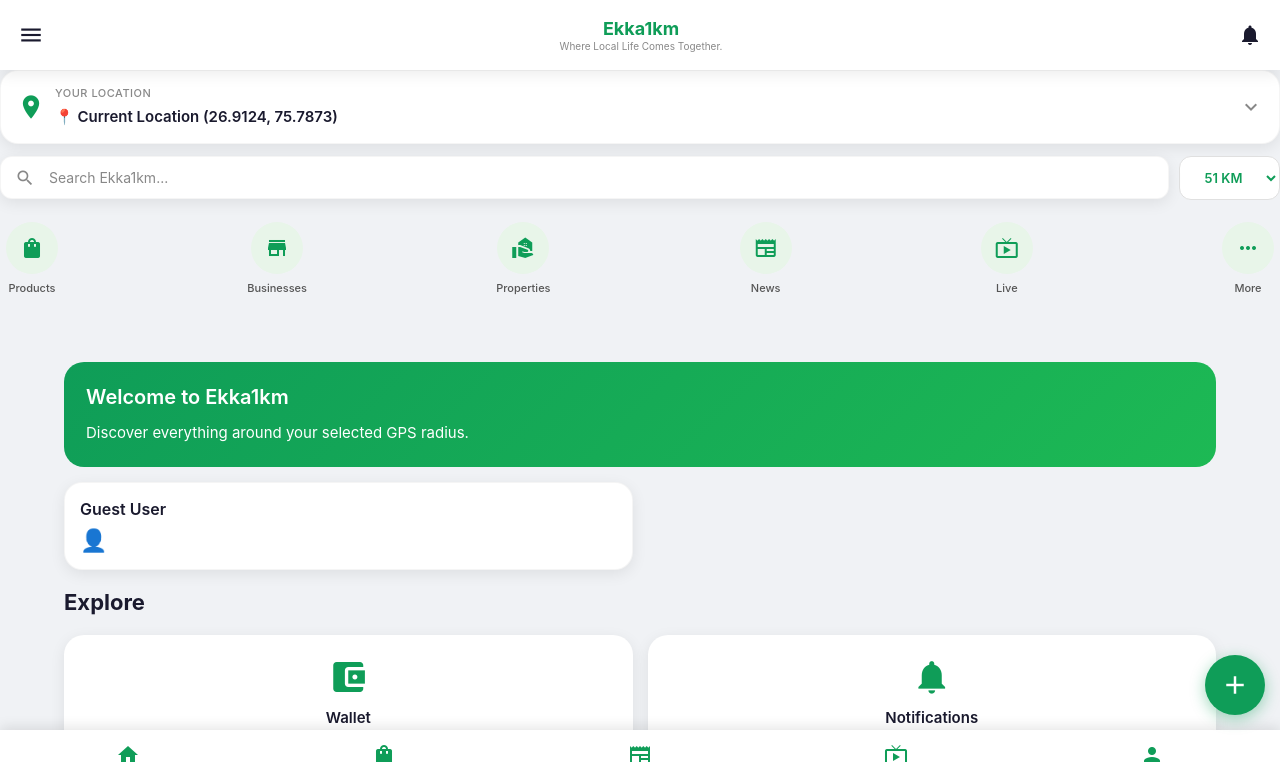
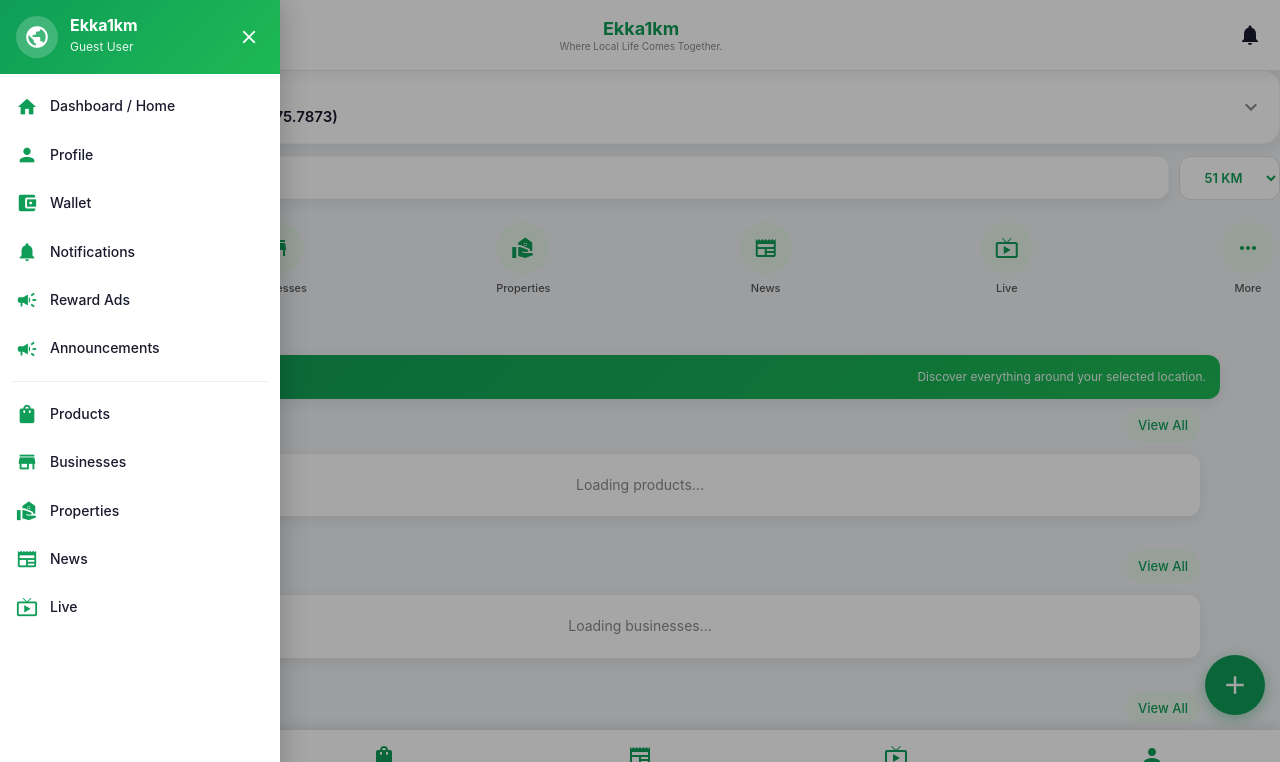
Before and after one commit to ikka1km-platform/Ekka1km_Development, a plain HTML site: page Frontend/index.html in a window 1280 px wide. Both pictures are taken after a click on the element "menu". Shown: the top 762 px of the page. Drawn offline with Linux system fonts and the light colour scheme.

Commit message:
Complete UI UX Stage 3E - home cleanup and side drawer

```diff
--- a/Frontend/App.js
+++ b/Frontend/App.js
@@ -50,6 +50,64 @@
 
 /*
 ============================================================
+SIDE DRAWER (Stage 3E)
+============================================================
+*/
+
+function openSideDrawer() {
+  const drawer = document.getElementById("sideDrawer");
+  const backdrop = document.getElementById("drawerBackdrop");
+  if (!drawer || !backdrop) return;
+
+  drawer.classList.add("open");
+  backdrop.classList.add("open");
+  document.body.style.overflow = "hidden";
+}
+
+function closeSideDrawer() {
+  const drawer = document.getElementById("sideDrawer");
+  const backdrop = document.getElementById("drawerBackdrop");
+  if (!drawer || !backdrop) return;
+
+  drawer.classList.remove("open");
+  backdrop.classList.remove("open");
+  document.body.style.overflow = "";
+}
+
+function navigateFromDrawer(pageId) {
+  closeSideDrawer();
+  setTimeout(() => openPage(pageId), 180);
+}
+
+function refreshDrawerIdentity() {
+  const nameEl = document.getElementById("drawerUserName");
+  const balanceEl = document.getElementById("drawerBalance");
+  if (!nameEl && !balanceEl) return;
+
+  const userData = localStorage.getItem(CONFIG.STORAGE_KEYS.USER_NEW);
+  const sessionData = localStorage.getItem(CONFIG.STORAGE_KEYS.SESSION);
+  let user = null;
+  if (userData) {
+    try { user = JSON.parse(userData); } catch (e) { /* silent */ }
+  } else if (sessionData) {
+    try { user = JSON.parse(sessionData); } catch (e) { /* silent */ }
+  }
+
+  if (nameEl) {
+    nameEl.textContent = user && user.name ? user.name : "Guest User";
+  }
+
+  if (balanceEl && user) {
+    const wallet = user.walletBalance || 0;
+    const coins = user.coins || 0;
+    balanceEl.textContent = "₹" + wallet + " | " + coins + " coins";
+    balanceEl.style.display = (wallet || coins) ? "block" : "none";
+  }
+}
+
+
+/*
+============================================================
 PAGE NAVIGATION
 ============================================================
 */
@@ -88,7 +146,6 @@
       "bottomNav"
     );
 
-  // Toggle global discovery bar mode
   const disco =
     document.getElementById(
       "globalDisco"
@@ -194,7 +251,7 @@
 
         if (gpsText) {
           gpsText.innerText =
-            `GPS: ${CURRENT_LAT.toFixed(4)}, ${CURRENT_LNG.toFixed(4)}`;
+            "GPS: " + CURRENT_LAT.toFixed(4) + ", " + CURRENT_LNG.toFixed(4);
         }
 
         loadAll();
@@ -325,6 +382,7 @@
 function loadAll() {
 
   refreshLoginUI();
+  refreshDrawerIdentity();
 
   if (
     typeof loadProducts ===
@@ -410,7 +468,6 @@
     loadPromotedNearYou();
   }
 
-  // Phase 4: Load PIP Queue after a short delay
   if (typeof loadPipQueue === "function") {
     setTimeout(function() {
       console.log("Phase4: PIP initialization started");
@@ -474,7 +531,6 @@
 
   var html = '';
 
-  // Profile Card
   html += '<div class="dashboardProfileCard">';
   html += '<div class="dashboardProfileHeader">';
   html += profilePhotoHtml;
@@ -487,7 +543,6 @@
   html += '<div class="dashboardStatItem"><h2>' + (profile.coins || 0) + '</h2><p>Coins</p></div>';
   html += '</div></div>';
 
-  // Quick Actions
   html += '<div class="dashboardSection"><h3>Quick Actions</h3>';
   html += '<div class="dashboardQuickActions">';
   html += '<div class="dashboardQuickAction" onclick="openPostFormWithLogin(\'product\')"><i class="material-icons">shopping_bag</i><span>Post Product</span></div>';
@@ -498,7 +553,6 @@
   html += '<div class="dashboardQuickAction" onclick="openPage(\'notifications\')"><i class="material-icons">notifications</i><span>Notifications</span></div>';
   html += '</div></div>';
 
-  // Activity Cards
   html += '<div class="dashboardSection"><h3>My Activity</h3>';
   html += '<div class="dashboardGrid">';
   html += '<div class="dashboardStatItem"><h2>' + (activity.productsPosted || 0) + '</h2><p>Products</p></div>';
@@ -509,7 +563,6 @@
   html += '<div class="dashboardStatItem"><h2>' + (activity.promotionsCount || 0) + '</h2><p>Promotions</p></div>';
   html += '</div></div>';
 
-  // Analytics Cards
   html += '<div class="dashboardSection"><h3>Analytics</h3>';
   html += '<div class="dashboardGrid">';
   html += '<div class="dashboardStatItem"><h2>' + (analytics.totalViews || 0) + '</h2><p>Views</p></div>';
@@ -518,10 +571,8 @@
   html += '<div class="dashboardStatItem"><h2>' + (analytics.productInterestedCount || 0) + '</h2><p>Interested</p></div>';
   html += '</div></div>';
 
-  // Recent Activity
   html += '<div class="dashboardSection"><h3>Recent Activity</h3>';
 
-  // Latest Products
   html += '<div class="dashboardActivityCard"><h4>Latest Products</h4>';
   if (recent.latestProducts && recent.latestProducts.length > 0) {
     recent.latestProducts.forEach(function(p) {
@@ -535,7 +586,6 @@
   }
   html += '</div>';
 
-  // Latest Notifications
   html += '<div class="dashboardActivityCard"><h4>Latest Notifications</h4>';
   if (recent.latestNotifications && recent.latestNotifications.length > 0) {
     recent.latestNotifications.forEach(function(n) {
@@ -549,7 +599,6 @@
   }
   html += '</div>';
 
-  // Latest Interests
   html += '<div class="dashboardActivityCard"><h4>Latest Interests</h4>';
   if (recent.latestInterests && recent.latestInterests.length > 0) {
     recent.latestInterests.forEach(function(i) {
@@ -563,7 +612,6 @@
   }
   html += '</div>';
 
-  // Quick Stats
   html += '<div class="dashboardSection"><h3>Quick Stats</h3>';
   html += '<div class="dashboardGrid">';
   html += '<div class="dashboardStatItem"><h2>' + (quickStats.activeProducts || 0) + '</h2><p>Active Products</p></div>';
@@ -633,6 +681,8 @@
 
     refreshLoginUI();
 
+    refreshDrawerIdentity();
+
     openPage("home");
 
     loadLocation();
--- a/Frontend/Style.css
+++ b/Frontend/Style.css
@@ -1299,7 +1299,6 @@
   font-weight:500;
   color:#222;
 }
-
 .dashboardActivityItem .meta{
   font-size:11px;
   color:#888;
@@ -1382,7 +1381,7 @@
 
 /* ==========================================================
    COMPACT HEADER (Stage 2)
-========================================================= */
+======================================================== */
 
 .header-left{
   display:flex;
@@ -1443,7 +1442,7 @@
 
 /* ==========================================================
    LOCATION CARD (Stage 2)
-========================================================= */
+======================================================== */
 
 .locationCard{
   background:var(--card);
@@ -1512,7 +1511,7 @@
 
 /* ==========================================================
    SEARCH + RADIUS ROW (Stage 2)
-========================================================= */
+======================================================== */
 
 .searchRow{
   display:flex;
@@ -1577,7 +1576,7 @@
 
 /* ==========================================================
    GLOBAL DISCOVERY BAR
-========================================================= */
+======================================================== */
 
 #globalDisco{
   position:relative;
@@ -1704,7 +1703,7 @@
 
 /* ==========================================================
    CATEGORY SHORTCUTS (Stage 2)
-========================================================= */
+======================================================== */
 
 .catShortcuts{
   display:flex;
@@ -1761,28 +1760,192 @@
 }
 
 /* ==========================================================
-   RESPONSIVE FOUNDATION
+   WELCOME STRIP (Stage 3E) — ROOT LEVEL (all viewports)
+========================================================== */
+
+.welcomeStrip{
+  display:flex;
+  align-items:center;
+  justify-content:space-between;
+  gap:10px;
+  margin-top:12px;
+  padding:10px 14px;
+  background:linear-gradient(135deg,#0f9d58,#1db954);
+  color:#fff;
+  border-radius:var(--radius-md);
+  box-shadow:var(--shadow);
+}
+
+.welcomeStrip-brand{
+  font-size:15px;
+  font-weight:700;
+  letter-spacing:.3px;
+}
+
+.welcomeStrip-text{
+  font-size:12px;
+  opacity:.92;
+  text-align:right;
+  line-height:1.35;
+}
+
+@media(max-width:480px){
+  .welcomeStrip{
+    flex-direction:column;
+    align-items:flex-start;
+    gap:4px;
+  }
+  .welcomeStrip-text{
+    text-align:left;
+  }
+}
+
+/* ==========================================================
+   SIDE DRAWER (Stage 3E) — ROOT LEVEL (all viewports)
+========================================================== */
+
+.sideDrawer{
+  position:fixed;
+  top:0;
+  left:0;
+  bottom:0;
+  width:280px;
+  max-width:85vw;
+  background:#fff;
+  z-index:100001;
+  box-shadow:4px 0 24px rgba(0,0,0,.18);
+  transform:translateX(-100%);
+  transition:transform .25s cubic-bezier(.4,0,.2,1);
+  display:flex;
+  flex-direction:column;
+}
+
+.sideDrawer.open{
+  transform:translateX(0);
+}
+
+.sideDrawer-header{
+  display:flex;
+  align-items:center;
+  justify-content:space-between;
+  padding:16px;
+  background:linear-gradient(135deg,#0f9d58,#1db954);
+  color:#fff;
+}
+
+.sideDrawer-identity{
+  display:flex;
+  align-items:center;
+  gap:12px;
+  min-width:0;
+}
+
+.sideDrawer-logo{
+  width:42px;
+  height:42px;
+  border-radius:50%;
+  background:rgba(255,255,255,.2);
+  display:flex;
+  align-items:center;
+  justify-content:center;
+  flex-shrink:0;
+}
+
+.sideDrawer-logo .material-icons{
+  font-size:26px;
+  color:#fff;
+}
+
+.sideDrawer-userInfo{
+  min-width:0;
+}
+
+.sideDrawer-brand{
+  font-size:16px;
+  font-weight:700;
+  line-height:1.2;
+}
+
+.sideDrawer-userName{
+  font-size:12px;
+  opacity:.9;
+  margin-top:2px;
+}
+
+.sideDrawer-balance{
+  font-size:11px;
+  opacity:.8;
+  margin-top:2px;
+}
+
+.sideDrawer-close{
+  font-size:22px;
+  cursor:pointer;
+  padding:4px;
+  border-radius:50%;
+  transition:background .2s;
+  flex-shrink:0;
+}
+
+.sideDrawer-close:hover{
+  background:rgba(255,255,255,.2);
+}
+
+.sideDrawer-body{
+  flex:1;
+  overflow-y:auto;
+  padding:8px 0;
+}
+
+.sideDrawer-item{
+  display:flex;
+  align-items:center;
+  gap:12px;
+  padding:13px 16px;
+  cursor:pointer;
+  transition:background .15s;
+  font-size:14px;
+  font-weight:500;
+  color:var(--text-primary);
+}
+
+.sideDrawer-item:active{
+  background:#f5f5f5;
+}
+
+.sideDrawer-item i{
+  font-size:22px;
+  color:var(--primary);
+  flex-shrink:0;
+}
+
+.sideDrawer-item span{
+  white-space:nowrap;
+  overflow:hidden;
+  text-overflow:ellipsis;
+}
+
+.sideDrawer-divider{
+  height:1px;
+  background:rgba(0,0,0,.06);
+  margin:8px 12px;
+}
+
+.drawerBackdrop{
+  position:fixed;
+  inset:0;
+  background:rgba(0,0,0,.35);
+  z-index:100000;
+  display:none;
+}
+
+.drawerBackdrop.open{
+  display:block;
+}
+
+/* ==========================================================
+   HOME PREVIEW SECTIONS (Stage 3B)
 ========================================================= */
-
-@media(min-width:768px){
-  .page{
-    padding:20px;
-  }
-}
-
-@media(min-width:1024px){
-  .page{
-    padding:24px;
-  }
-}
-
-/* ==========================================================
-   MOBILE
-========================================================== */
-
-/* ==========================================================
-   HOME PREVIEW SECTIONS (Stage 3B)
-========================================================== */
 
 .homeSection {
   padding: 0 15px 20px;
@@ -1915,15 +2078,33 @@
   color: #fff;
 }
 
-@media(min-width:768px) {
+@media(min-width:768px){
   .homePreviewGrid {
     grid-template-columns: repeat(4, 1fr);
   }
 
   .homeSection {
-    padding: 0 20px 30px;
+    padding: 0 20px 24px;
     max-width: 1200px;
     margin: 0 auto;
+  }
+
+  .welcomeStrip{
+    max-width:1200px;
+    margin-left:auto;
+    margin-right:auto;
+  }
+}
+
+@media(min-width:1024px){
+  .page{
+    padding:24px;
+  }
+}
+
+@media(min-width:768px){
+  .page{
+    padding:20px;
   }
 }
 
@@ -1933,6 +2114,9 @@
     height:70px;
     padding:10px;
   }
+}
+
+@media(min-width:600px){
 
   .logo h2{
     font-size:18px;
--- a/Frontend/index.html
+++ b/Frontend/index.html
@@ -33,7 +33,7 @@
 
     <span
       class="header-menu-icon material-icons"
-      onclick=""
+      onclick="openSideDrawer()"
       title="Menu">
       menu
     </span>
@@ -501,135 +501,10 @@
 
 <div id="home" class="page">
 
-  <div class="banner">
-
-    <h2>
-      Welcome to Ekka1km
-    </h2>
-
-    <p>
-      Discover everything around your selected GPS radius.
-    </p>
-
-  </div>
-
-  <div class="community">
-
-    <div
-      class="card login-only">
-
-      <h3>Wallet</h3>
-
-      <h1 id="walletHome">
-        0
-      </h1>
-
-    </div>
-
-    <div
-      class="card login-only">
-
-      <h3>Coins</h3>
-
-      <h1 id="coinsHome">
-        0
-      </h1>
-
-    </div>
-
-    <div
-      class="card guest-only">
-
-      <h3>
-        Guest User
-      </h3>
-
-      <h1>
-        👤
-      </h1>
-
-    </div>
-
-  </div>
-
-  <div class="sectionTitle">
-    Explore
-  </div>
-
-  <div class="grid">
-
-    <div
-      class="menuCard"
-      onclick="openPage('wallet')">
-
-      <i class="material-icons">
-        account_balance_wallet
-      </i>
-
-      <h4>
-        Wallet
-      </h4>
-
-    </div>
-
-    <div
-      class="menuCard"
-      onclick="openPage('notifications')">
-
-      <i class="material-icons">
-        notifications
-      </i>
-
-      <h4>
-        Notifications
-      </h4>
-
-    </div>
-
-    <div
-      class="menuCard"
-      onclick="openPage('profile')">
-
-      <i class="material-icons">
-        person
-      </i>
-
-      <h4>
-        Profile
-      </h4>
-
-    </div>
-
-    <div
-      class="menuCard"
-      onclick="openPage('adcenter')"
-      style="background:#fff3e0;">
-
-      <i class="material-icons" style="color:#ff6f00;">
-        campaign
-      </i>
-
-      <h4>
-        Reward Ads
-      </h4>
-
-    </div>
-
-    <div
-      class="menuCard"
-      onclick="openPage('announcements')"
-      style="background:#e8f5e9;">
-
-      <i class="material-icons" style="color:#0f9d58;">
-        campaign
-      </i>
-
-      <h4>
-        Announcements
-      </h4>
-
-    </div>
-
+  <!-- Compact Welcome Strip -->
+  <div class="welcomeStrip">
+    <span class="welcomeStrip-brand">Ekka1km</span>
+    <span class="welcomeStrip-text">Discover everything around your selected location.</span>
   </div>
 
   <!-- ===================================================== -->
@@ -1004,6 +879,7 @@
   </button>
 
 </div>
+
 
 <!-- ===================================================== -->
 <!-- POST PRODUCT -->
@@ -1614,6 +1490,122 @@
   <div class="sectionTitle">My Drafts</div>
   <div id="draftsList"></div>
 </div>
+
+<!-- SIDE DRAWER (moved outside main so it stays fixed overlay) -->
+
+<div id="sideDrawer" class="sideDrawer">
+
+  <div class="sideDrawer-header">
+
+    <div class="sideDrawer-identity">
+
+      <div class="sideDrawer-logo">
+        <span class="material-icons">public</span>
+      </div>
+
+      <div class="sideDrawer-userInfo">
+        <div class="sideDrawer-brand">Ekka1km</div>
+        <div class="sideDrawer-userName" id="drawerUserName">Guest User</div>
+        <div class="sideDrawer-balance" id="drawerBalance"></div>
+      </div>
+
+    </div>
+
+    <span
+      class="sideDrawer-close material-icons"
+      onclick="closeSideDrawer()"
+      title="Close">
+      close
+    </span>
+
+  </div>
+
+  <div class="sideDrawer-body">
+
+    <div
+      class="sideDrawer-item"
+      onclick="navigateFromDrawer('home')">
+      <i class="material-icons">home</i>
+      <span>Dashboard / Home</span>
+    </div>
+
+    <div
+      class="sideDrawer-item"
+      onclick="navigateFromDrawer('profile')">
+      <i class="material-icons">person</i>
+      <span>Profile</span>
+    </div>
+
+    <div
+      class="sideDrawer-item"
+      onclick="navigateFromDrawer('wallet')">
+      <i class="material-icons">account_balance_wallet</i>
+      <span>Wallet</span>
+    </div>
+
+    <div
+      class="sideDrawer-item"
+      onclick="navigateFromDrawer('notifications')">
+      <i class="material-icons">notifications</i>
+      <span>Notifications</span>
+    </div>
+
+    <div
+      class="sideDrawer-item"
+      onclick="navigateFromDrawer('adcenter')">
+      <i class="material-icons">campaign</i>
+      <span>Reward Ads</span>
+    </div>
+
+    <div
+      class="sideDrawer-item"
+      onclick="navigateFromDrawer('announcements')">
+      <i class="material-icons">campaign</i>
+      <span>Announcements</span>
+    </div>
+
+    <div class="sideDrawer-divider"></div>
+
+    <div
+      class="sideDrawer-item"
+      onclick="navigateFromDrawer('products')">
+      <i class="material-icons">shopping_bag</i>
+      <span>Products</span>
+    </div>
+
+    <div
+      class="sideDrawer-item"
+      onclick="navigateFromDrawer('businesses')">
+      <i class="material-icons">store</i>
+      <span>Businesses</span>
+    </div>
+
+    <div
+      class="sideDrawer-item"
+      onclick="navigateFromDrawer('properties')">
+      <i class="material-icons">real_estate_agent</i>
+      <span>Properties</span>
+    </div>
+
+    <div
+      class="sideDrawer-item"
+      onclick="navigateFromDrawer('news')">
+      <i class="material-icons">newspaper</i>
+      <span>News</span>
+    </div>
+
+    <div
+      class="sideDrawer-item"
+      onclick="navigateFromDrawer('live')">
+      <i class="material-icons">live_tv</i>
+      <span>Live</span>
+    </div>
+
+  </div>
+
+</div>
+
+<div id="drawerBackdrop" class="drawerBackdrop" onclick="closeSideDrawer()"></div>
 
 </main>
 
```
